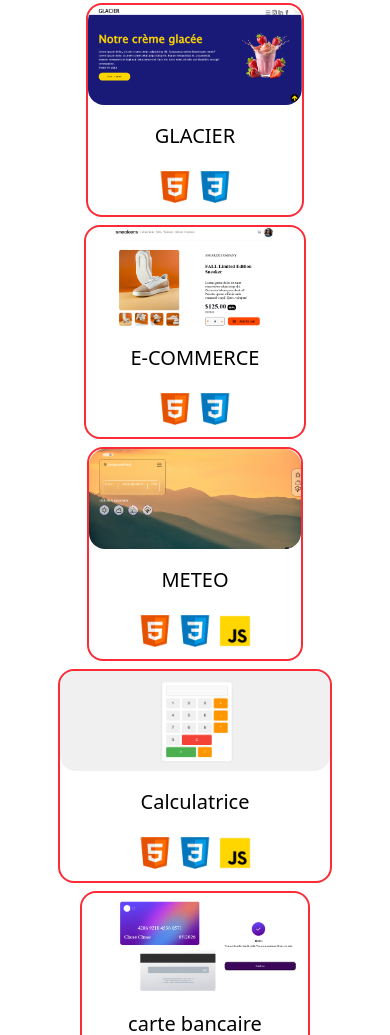
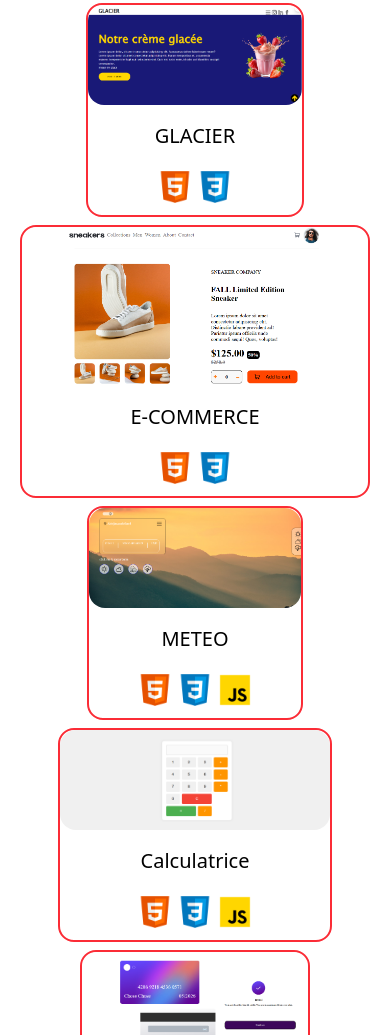
Before and after one commit to aziztraorer/mon-porfolio, a website: page index.html in a window 390 px wide. Shown: the part 965-2000 px from the top of the page. Drawn offline with Linux system fonts and the light colour scheme.

Commit message:
Change image height to auto for responsive design

```diff
--- a/index.html
+++ b/index.html
@@ -50,7 +50,7 @@
             </div>
 
             <div class="flex flex-col justify-center items-center gap-4 w-100px border-2 border-red-500 animate-bounce-slow rounded-2xl">
-                 <a href="https://aziztraorer.github.io/panier-chaussure/e-commerce/"><img src="./src/assets/img/E-commerce (2).png" class="w-full h-[100px] rounded-2xl" alt="" srcset="" ></a>
+                 <a href="https://aziztraorer.github.io/panier-chaussure/e-commerce/"><img src="./src/assets/img/E-commerce (2).png" class="w-full h-auto rounded-2xl" alt="" srcset="" ></a>
                 <p class="text-[20px]">E-COMMERCE</p>
                 <div class="flex items-center justify-center mb-2">
                     <img src="./src/assets/img/icons8-html-50.png" alt="" srcset="" class="w-[40px]">
```
